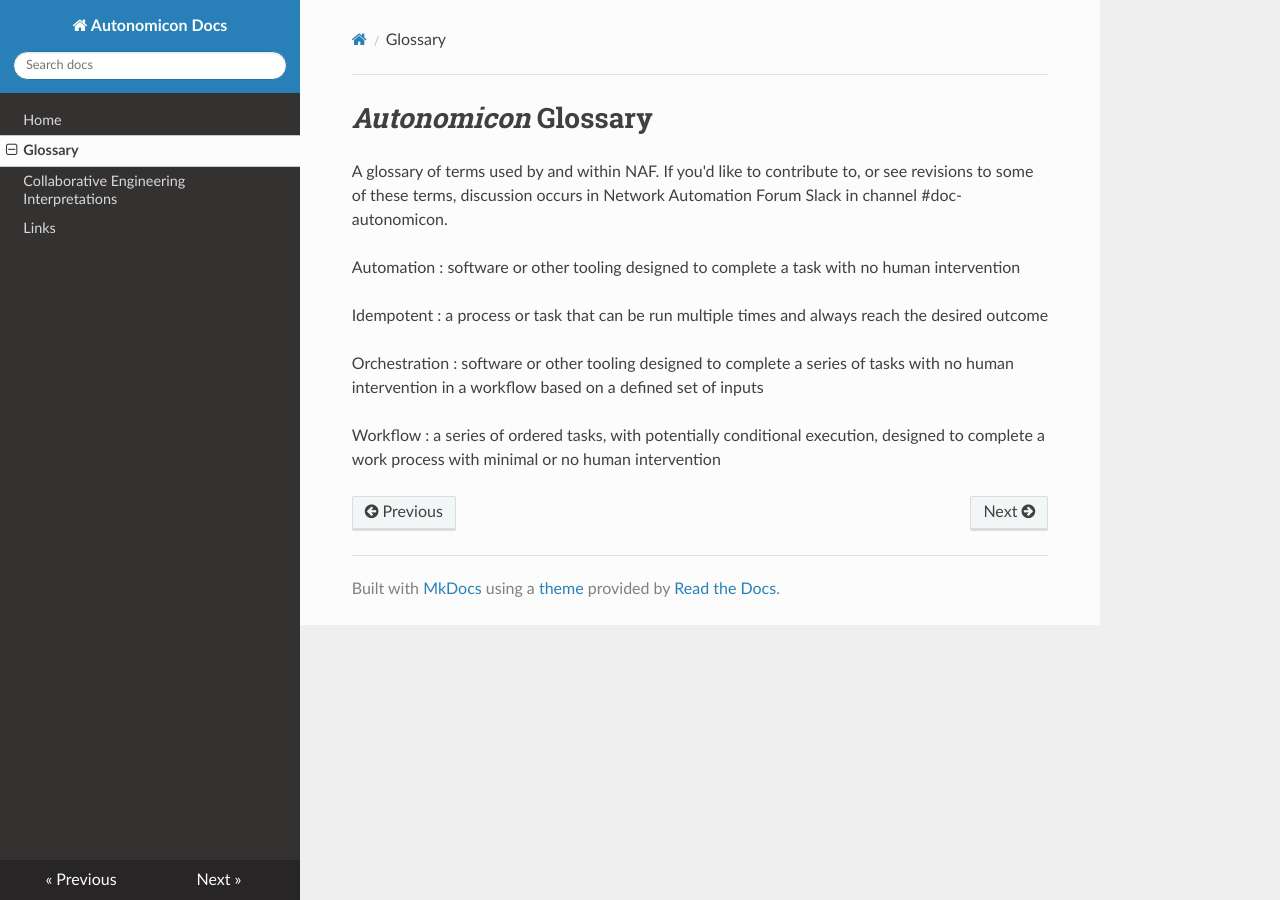
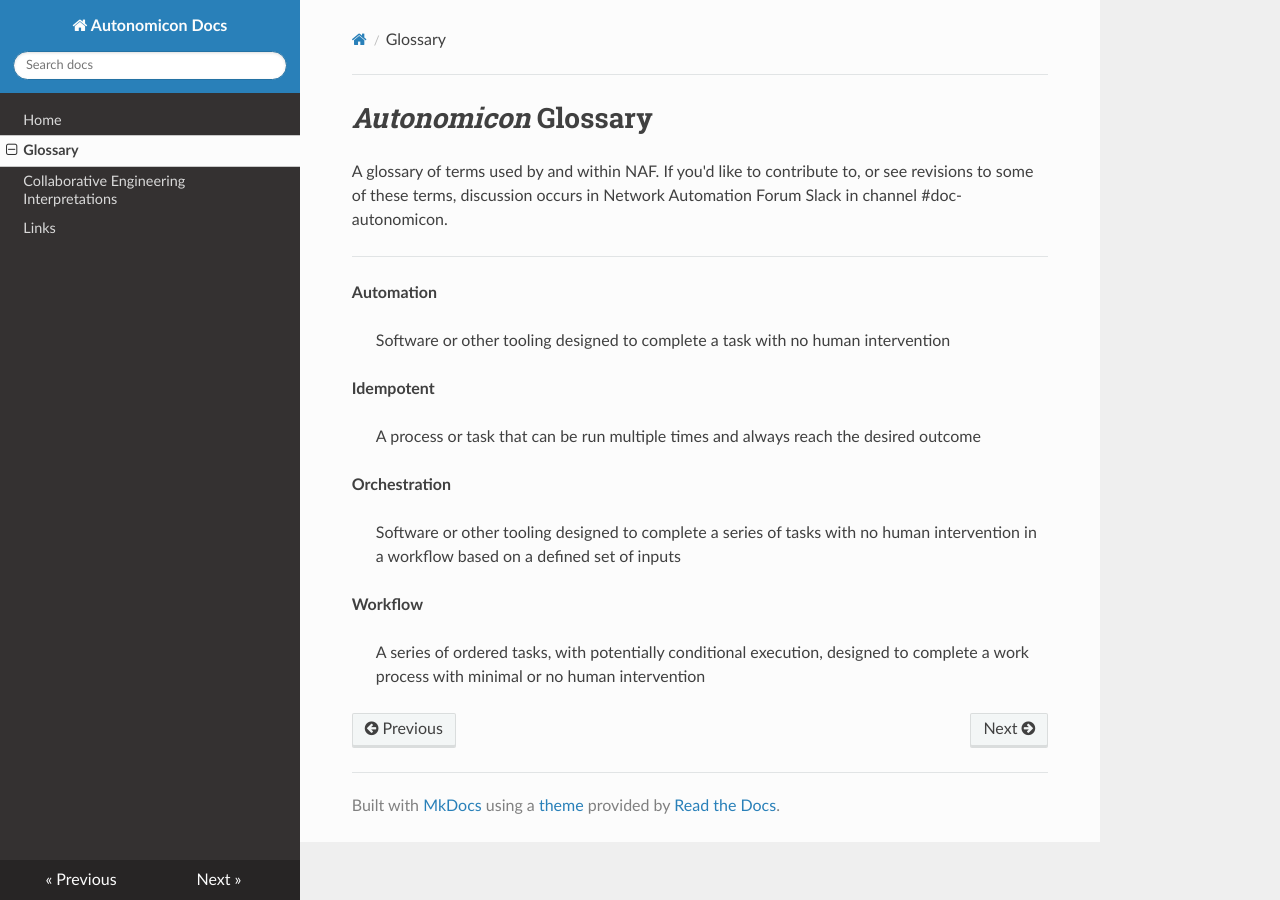
Before and after one commit to Network-Automation-Forum/autonomicon, an MkDocs documentation site: the page built from docs/glossary.md, in a window 1280 px wide. Built offline with MkDocs 1.6.1, drawn with Linux system fonts in a browser that asks for light colours; nearby versions of some CDN libraries.

```diff
--- a/docs/glossary.md
+++ b/docs/glossary.md
@@ -1,15 +1,17 @@
 # *Autonomicon* Glossary
 
-A glossary of terms used by and within NAF.  If you'd like to contribute to, or see revisions to some of these terms, discussion occurs in Network Automation Forum Slack in channel #doc-autonomicon.
+A glossary of terms used by and within NAF. If you'd like to contribute to, or see revisions to some of these terms, discussion occurs in Network Automation Forum Slack in channel #doc-autonomicon.
 
-Automation
-: software or other tooling designed to complete a task with no human intervention
+---
 
-Idempotent
-: a process or task that can be run multiple times and always reach the desired outcome
+**Automation**
+> Software or other tooling designed to complete a task with no human intervention
 
-Orchestration
-: software or other tooling designed to complete a series of tasks with no human intervention in a workflow based on a defined set of inputs
+**Idempotent**
+> A process or task that can be run multiple times and always reach the desired outcome
 
-Workflow
-: a series of ordered tasks, with potentially conditional execution, designed to complete a work process with minimal or no human intervention
+**Orchestration**
+> Software or other tooling designed to complete a series of tasks with no human intervention in a workflow based on a defined set of inputs
+
+**Workflow**
+> A series of ordered tasks, with potentially conditional execution, designed to complete a work process with minimal or no human intervention
```
